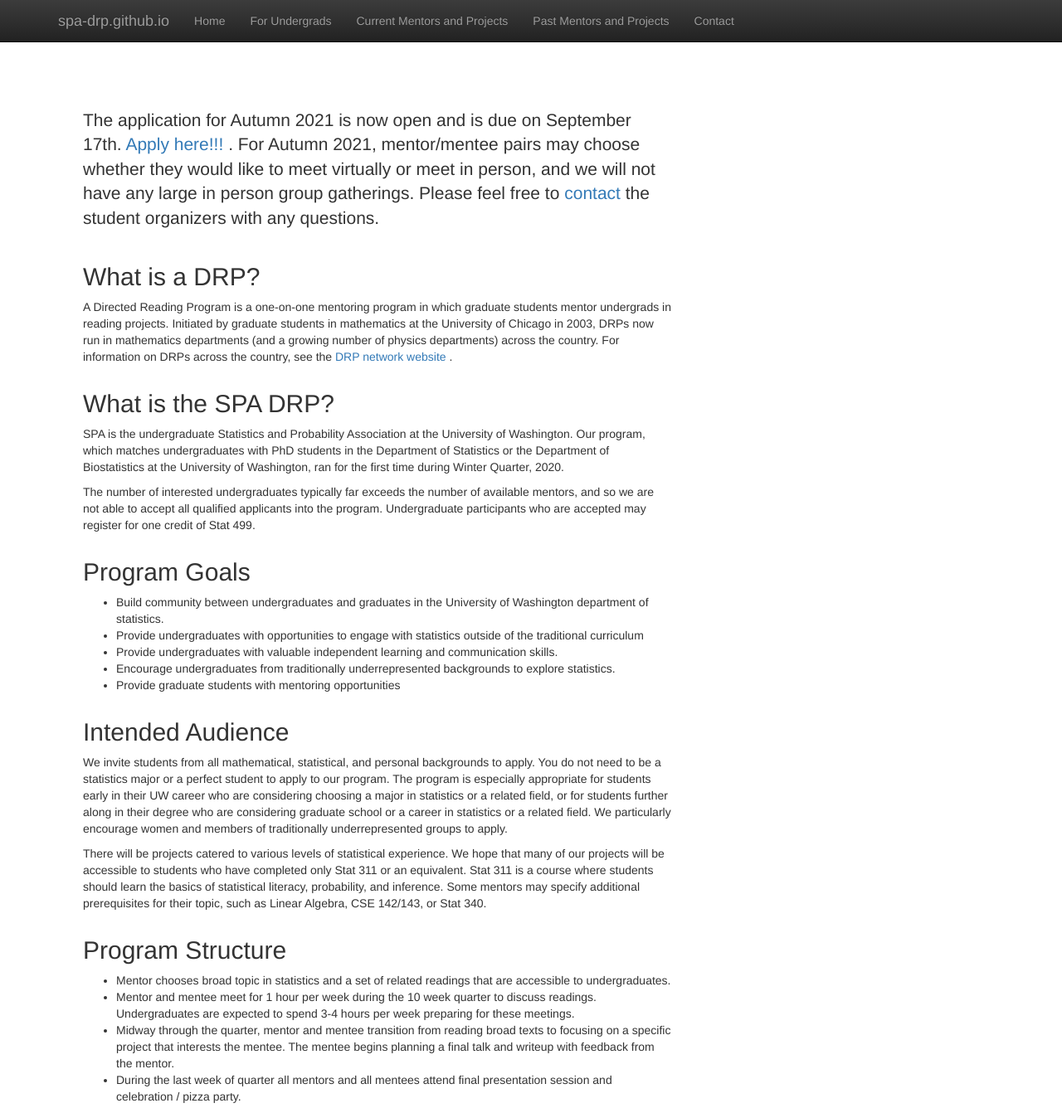
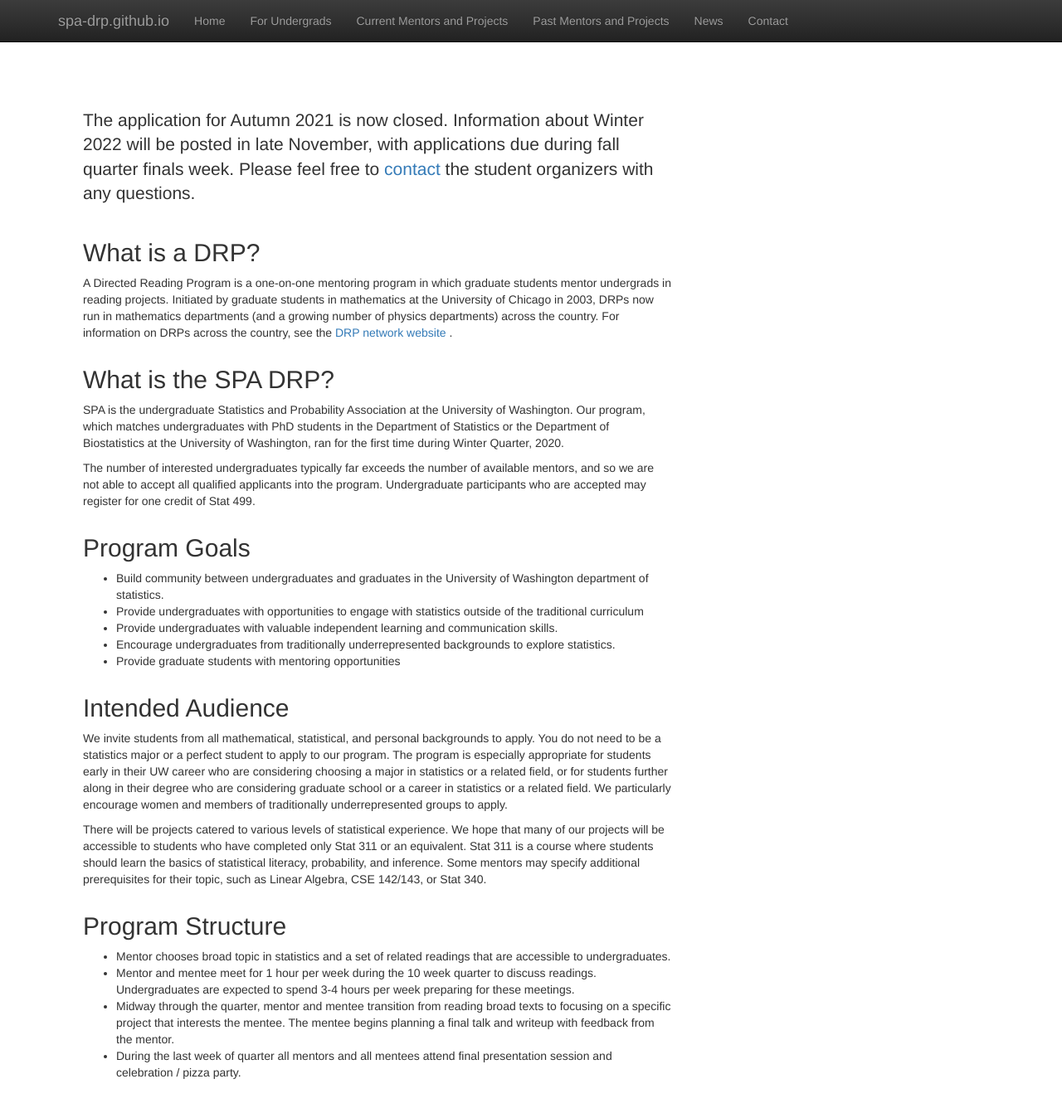
Before and after one commit to SPA-DRP/spa-drp.github.io, a Jekyll site: the page built from index.html, in a window 1280 px wide and 1342 px high. Shown: the whole window at 83% size. Built offline with Jekyll 4.4.1, drawn with Linux system fonts in a browser that asks for light colours; nearby versions of some CDN libraries; library files that are not in the unit come from our copies.

Commit message:
added news

```diff
--- a/_layouts/default.html
+++ b/_layouts/default.html
@@ -40,6 +40,7 @@
             	 <li><a class="active" href="undergrads.html">For Undergrads</a></li>
 	         <li><a class="active" href="currentmentors.html">Current Mentors and Projects</a></li>
            <li><a class="active" href="past-projects.html">Past Mentors and Projects</a></li>
+            <li><a class="active" href="news.html"> News </a></li>
 	         <li><a class="active" href="contact.html">Contact</a></li>
           </ul>
         </div><!--/.nav-collapse -->
--- a/index.html
+++ b/index.html
@@ -7,9 +7,8 @@
 <div class="col-md-8">
   <h2 style="padding-top: 10px;" class="featurette-heading"> </h2>
   <p class="lead">
-    The application for Autumn 2021 is now open and is due on September 17th. <a href = "https://docs.google.com/forms/d/e/1FAIpQLSfUA9A7FtxXcQdfrMV4V8axFobiQR7ypwOzJEiXoYGqdmLCxg/viewform?usp=sf_link" > Apply here!!! </a>.
-For Autumn 2021, mentor/mentee pairs may choose whether they would like to meet
-    virtually or meet in person, and we will not have any large in person group gatherings.
+    The application for Autumn 2021 is now closed.
+Information about Winter 2022 will be posted in late November, with applications due during fall quarter finals week.
   Please feel free to <a href="https://spa-drp.github.io/contact.html"> contact </a> the student organizers with
     any questions.
   </p>
--- a/undergrads.html
+++ b/undergrads.html
@@ -14,7 +14,8 @@
 </p>
   <h3> How to apply? </h3>
   <p>
-The application for Autumn 2021 is now available.  <a href = "https://docs.google.com/forms/d/e/1FAIpQLSfUA9A7FtxXcQdfrMV4V8axFobiQR7ypwOzJEiXoYGqdmLCxg/viewform?usp=sf_link" > Apply here!!! </a>.
+    The application for Autumn 2021 is now closed.
+    Information about Winter 2022 will be posted in late November, with applications due during fall quarter finals week.
   </p>
   <h3> What are the admissions criteria? </h3>
   <p>
```
Also changed, not shown: news.html (added, +30 -0 lines).
